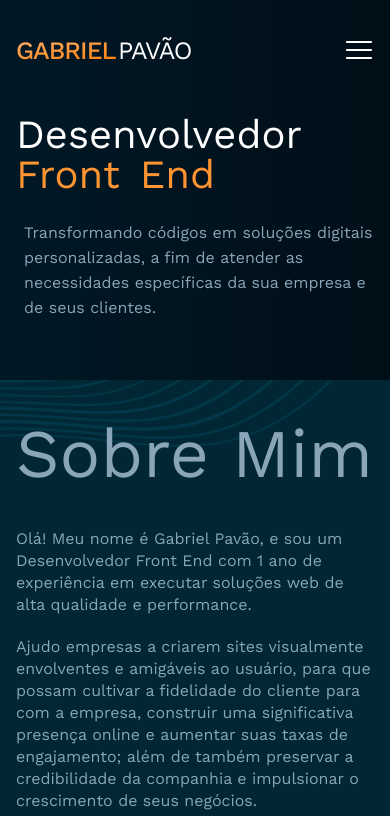
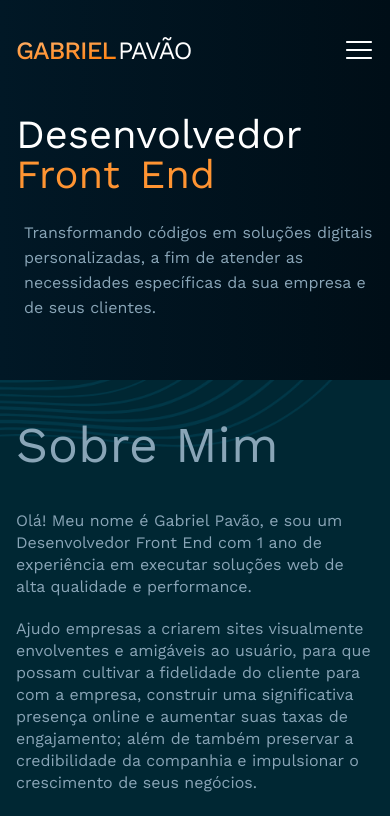
Before and after one commit to gabrielgpavao/gabriel-frontend-portfolio-app, a React (Vite) app: page / in a window 390 px wide. Shown: the top 816 px of the page. Built offline with nearby package versions, Linux system fonts and the light colour scheme; no server answers.

Commit message:
feat: decrease titles font-size in mobile

```diff
--- a/src/pages/Portfolio/components/About/StyledAbout.tsx
+++ b/src/pages/Portfolio/components/About/StyledAbout.tsx
@@ -129,5 +129,18 @@ export const StyledAbout = styled.section`
 		.flexLayout div div {
 			gap: 10px;
 		}
+
+		button {
+			height: 45px;
+			font-size: 16px;
+
+			a {
+				padding: 0 8px;
+			}
+
+			svg {
+				margin-right: 6px;
+			}
+		}
 	}
 `
--- a/src/styles/SectionTitle.ts
+++ b/src/styles/SectionTitle.ts
@@ -3,4 +3,16 @@ import styled from 'styled-components';
 export const StyledSectionTitle = styled.h2`
 	font-size: 68px;
 	color: var(--blue5);
+
+	@media (max-width: 490px) {
+		font-size: 50px;
+	}
+
+	@media (max-width: 370px) {
+		font-size: 40px;
+	}
+
+	@media (max-width: 310px) {
+		font-size: 35px;
+	}
 `
```
